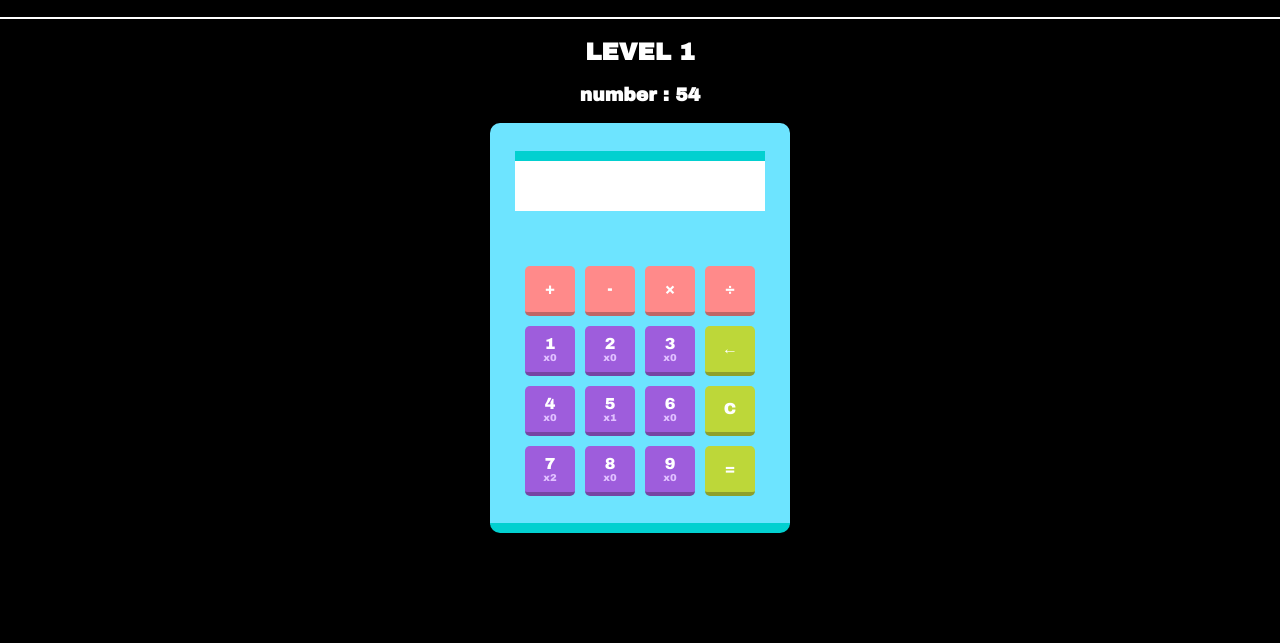
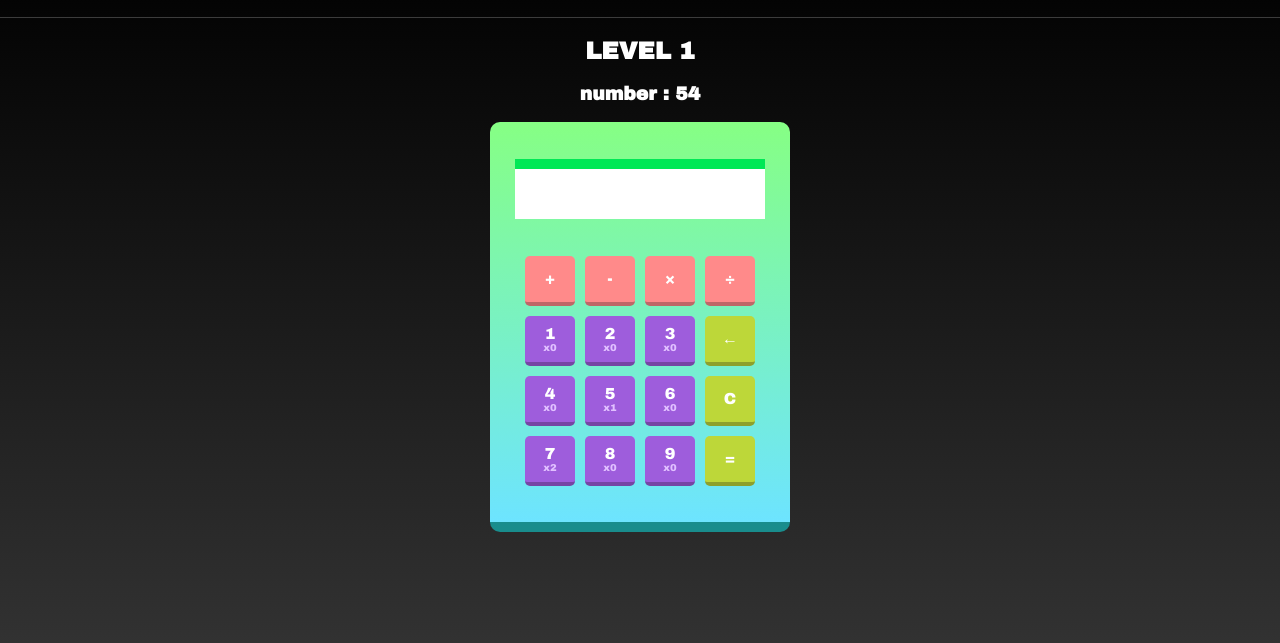
Before and after one commit to PacharaphonP/Calculate-THIS, a plain HTML site: page index.html in a window 1280 px wide. Shown: the part 49-692 px from the top of the page. Drawn offline with nearby package versions, Linux system fonts and the light colour scheme.

Commit message:
add some css

```diff
--- a/style.css
+++ b/style.css
@@ -7,19 +7,22 @@
 
 body{
     background-color: black;
+    background: linear-gradient(black,rgb(59, 59, 59));
     color: white;
     margin: 0;
+    height: 100vh;
 }
 
 .navbar{
-    border-bottom: 2px solid white;
+    border-bottom: 1px solid rgba(255, 255, 255, 0.219);
 }
 .container{
     display: flex;
     flex-direction: column;
     align-items: center;
-    background-color: rgb(109, 228, 255);
-    border-bottom: 10px solid rgb(2, 208, 208);
+    background: linear-gradient(to bottom,rgb(134, 255, 132),rgb(109, 228, 255));
+    border-bottom: 10px solid rgb(25, 141, 141);
+
     width: 300px;
     height: 400px;
     margin: auto;
@@ -27,16 +30,18 @@ body{
 }
 
 #result{
-    margin:auto;
+    margin:auto auto 0 auto;
     width: 230px;
     height: 50px;
-    background-color: white;
+    background-color: rgb(255, 255, 255);
     display: flex;
     align-items: center;
     justify-content: right;
     padding: 0 10px;
-    border-top: 10px solid rgb(2, 208, 208);
+    border-top: 10px solid rgb(0, 232, 85);
     color: black;
+    letter-spacing: 1px;
+    overflow: hidden;
 }
 
 .calculator{
```
